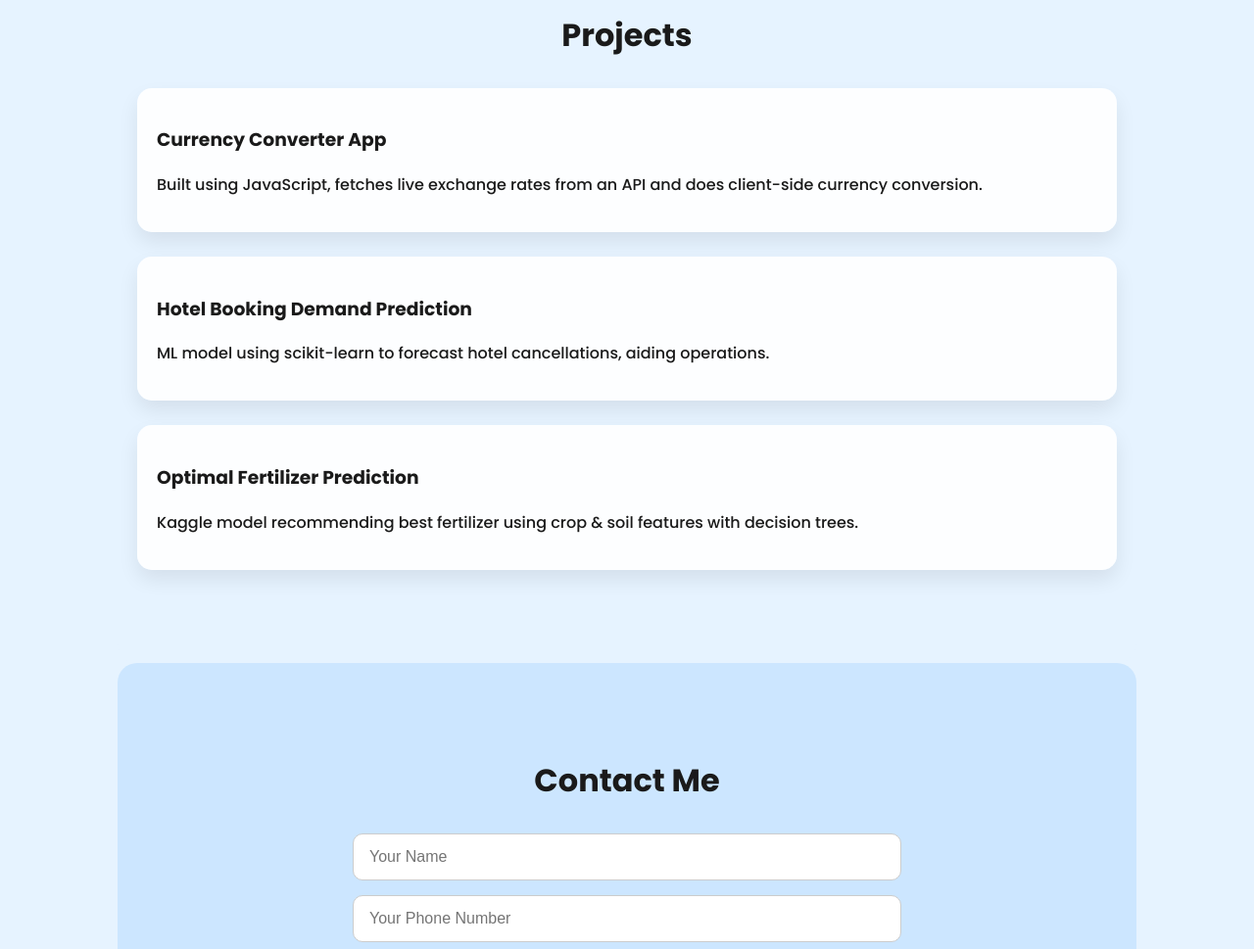
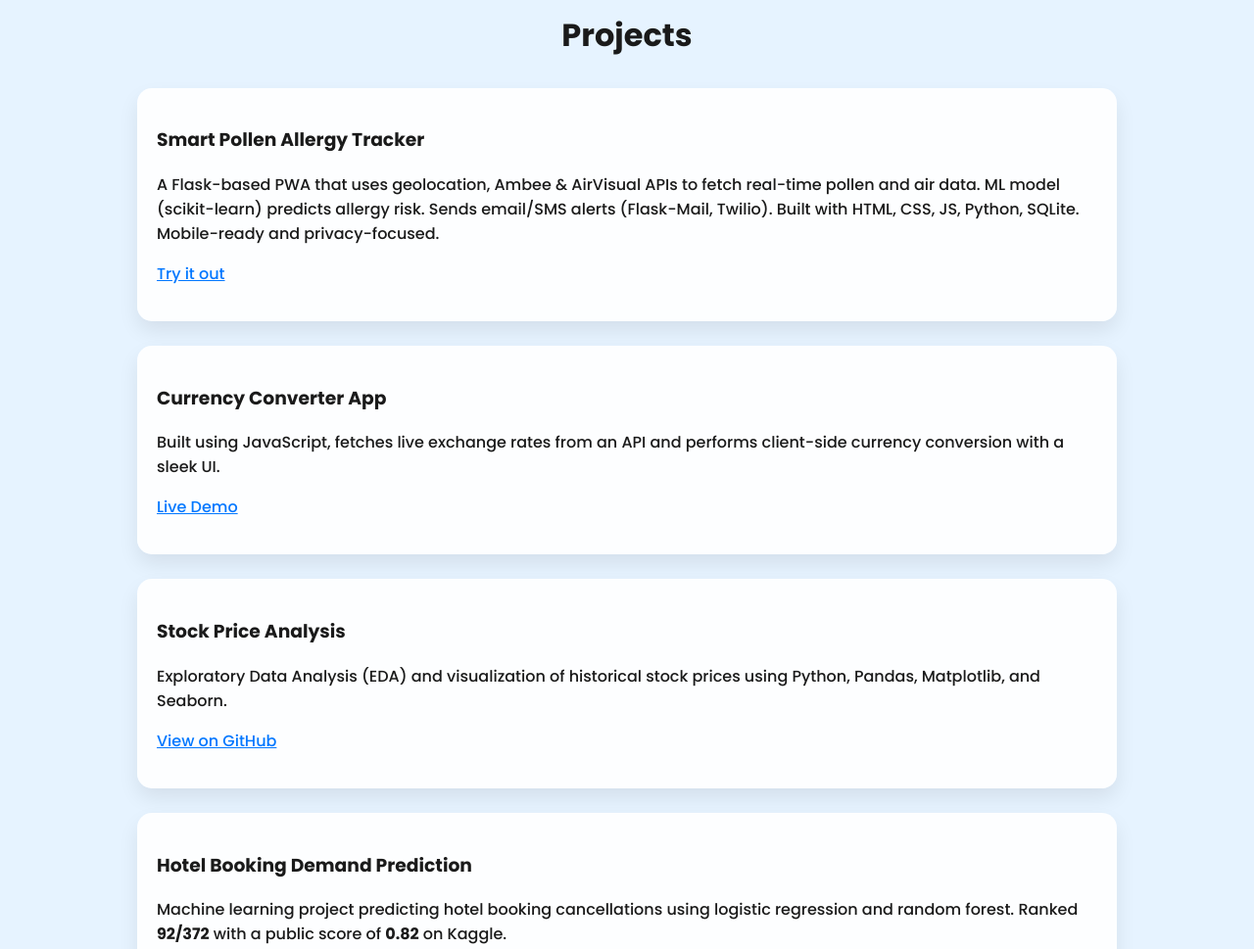
Before and after one commit to Ayush-Gupta100/Portfolio, a plain HTML site: page index.html in a window 1280 px wide. Shown: the part 1120-2089 px from the top of the page at 98% size. Drawn offline with Linux system fonts and the light colour scheme.

Commit message:
Update index.html

```diff
--- a/index.html
+++ b/index.html
@@ -330,19 +330,36 @@
 
   <section id="projects" class="projects">
   <h2>Projects</h2>
+
+  <div class="project">
+    <h3>Smart Pollen Allergy Tracker</h3>
+    <p>A Flask-based PWA that uses geolocation, Ambee & AirVisual APIs to fetch real-time pollen and air data. ML model (scikit-learn) predicts allergy risk. Sends email/SMS alerts (Flask-Mail, Twilio). Built with HTML, CSS, JS, Python, SQLite. Mobile-ready and privacy-focused.</p>
+    <p><a href="https://pollen-allergy-tracker.onrender.com/" target="_blank" style="color:#0077ff;">Try it out</a></p>
+  </div>
+
   <div class="project">
     <h3>Currency Converter App</h3>
-      <p>Built using JavaScript, fetches live exchange rates from an API and does client-side currency conversion.</p>
+    <p>Built using JavaScript, fetches live exchange rates from an API and performs client-side currency conversion with a sleek UI.</p>
+    <p><a href="https://ayush-gupta100.github.io/Currency-Convertor/" target="_blank" style="color:#0077ff;">Live Demo</a></p>
   </div>
+
+  <div class="project">
+    <h3>Stock Price Analysis</h3>
+    <p>Exploratory Data Analysis (EDA) and visualization of historical stock prices using Python, Pandas, Matplotlib, and Seaborn.</p>
+    <p><a href="https://github.com/Ayush-Gupta100/Stock-Price-Analysis-Ayush-Gupta" target="_blank" style="color:#0077ff;">View on GitHub</a></p>
+  </div>
+
   <div class="project">
     <h3>Hotel Booking Demand Prediction</h3>
-      <p>ML model using scikit-learn to forecast hotel cancellations, aiding operations.</p>
+    <p>Machine learning project predicting hotel booking cancellations using logistic regression and random forest. Ranked <strong>92/372</strong> with a public score of <strong>0.82</strong> on Kaggle.</p>
   </div>
+
   <div class="project">
     <h3>Optimal Fertilizer Prediction</h3>
-      <p>Kaggle model recommending best fertilizer using crop & soil features with decision trees.</p>
+    <p>Kaggle competition project recommending optimal fertilizers based on soil health and crop type using decision trees and ensemble methods.</p>
   </div>
 </section>
+
 
   <section id="contact" class="contact">
     <h2>Contact Me</h2>
```
Lines whose indentation alone changed are shown as unchanged.
